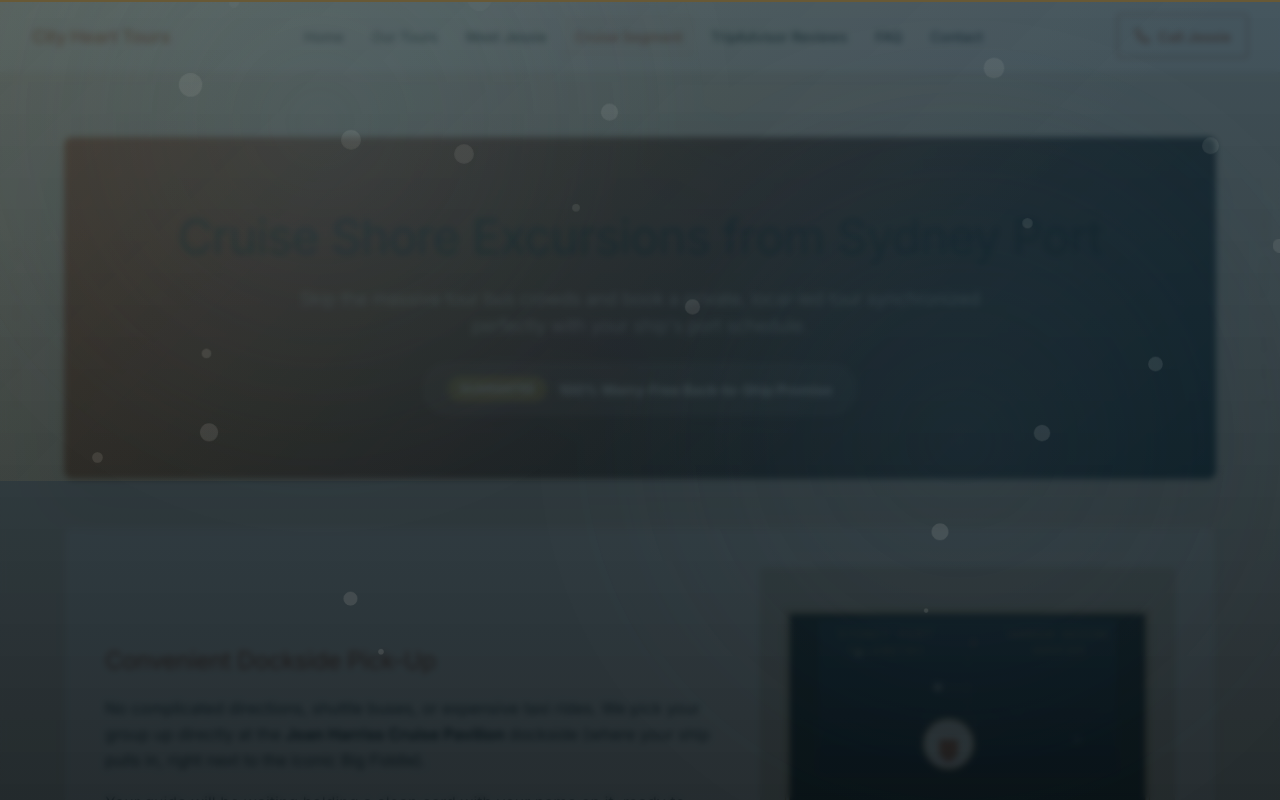
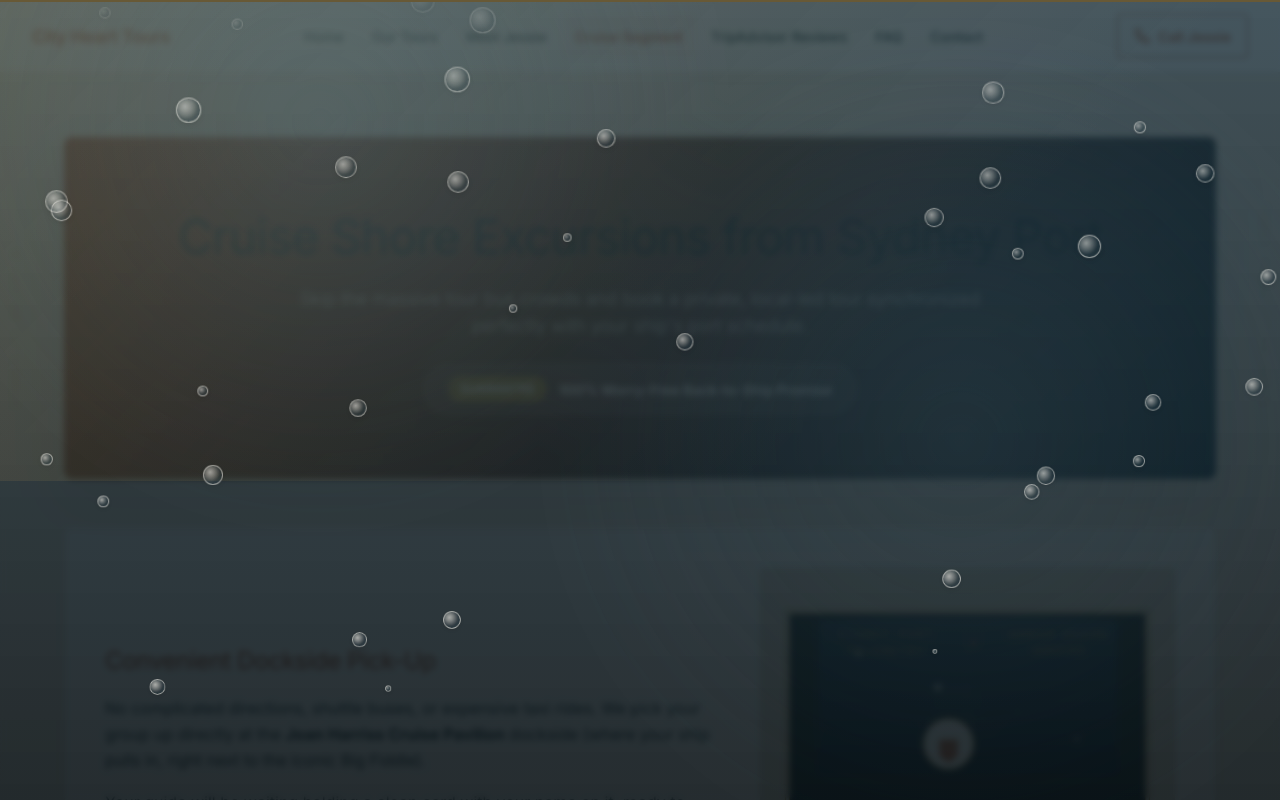
Before and after one commit to Ultron09/CityHeart, a Next.js app: page /cruise-passengers in a window 1280 px wide. Shown: the top 800 px of the page. Built offline with nearby package versions, Linux system fonts and the light colour scheme.

Commit message:
design: implement 3D glass bubbles with specular gradients and liquid horizontal drift animations

```diff
--- a/src/components/SubmersionTransition.module.css
+++ b/src/components/SubmersionTransition.module.css
@@ -33,7 +33,7 @@
 .causticsOverlay {
   position: absolute;
   inset: 0;
-  opacity: 0.18;
+  opacity: 0.32; /* Increased visibility for realistic water caustics */
   background-image:
     radial-gradient(circle at 25% 15%, #FAF7F0 0%, transparent 35%),
     radial-gradient(circle at 75% 55%, #FAF7F0 0%, transparent 40%);
@@ -54,7 +54,7 @@
   left: 0;
   width: 100%;
   height: 60%;
-  background: linear-gradient(135deg, rgba(169, 132, 61, 0.18) 0%, rgba(26, 58, 75, 0) 70%);
+  background: linear-gradient(135deg, rgba(169, 132, 61, 0.24) 0%, rgba(26, 58, 75, 0) 70%);
   pointer-events: none;
   mix-blend-mode: screen;
 }
@@ -130,8 +130,11 @@
 
 .bubble {
   position: absolute;
-  bottom: -40px;
-  background-color: rgba(250, 247, 240, 0.18);
+  bottom: -60px;
+  /* Realistic 3D glass bubble styling: bright highlight at top-left, darker bottom outline */
+  background: radial-gradient(circle at 35% 35%, rgba(250, 247, 240, 0.85) 0%, rgba(250, 247, 240, 0.1) 60%);
+  border: 1px solid rgba(250, 247, 240, 0.85);
+  box-shadow: inset -2px -2px 5px rgba(18, 41, 54, 0.55), 0 2px 5px rgba(0, 0, 0, 0.15);
   border-radius: 50%;
   animation: floatUpViewport 5s infinite linear;
   will-change: transform, opacity;
@@ -139,17 +142,23 @@
 
 @keyframes floatUpViewport {
   0% {
-    transform: translateY(0) scale(0.6);
+    transform: translateY(0) translateX(0) scale(0.6);
     opacity: 0;
   }
   15% {
-    opacity: 0.65;
+    opacity: 0.75;
+  }
+  35% {
+    transform: translateY(-35vh) translateX(12px) scale(0.85);
+  }
+  65% {
+    transform: translateY(-70vh) translateX(-12px) scale(1.05);
   }
   85% {
-    opacity: 0.45;
+    opacity: 0.55;
   }
   100% {
-    transform: translateY(-110vh) scale(1.1);
+    transform: translateY(-110vh) translateX(6px) scale(1.15);
     opacity: 0;
   }
 }
--- a/src/components/SubmersionTransition.tsx
+++ b/src/components/SubmersionTransition.tsx
@@ -95,7 +95,7 @@ export default function SubmersionTransition() {
 
   if (!isActive) return null;
 
-  const bubbles = Array.from({ length: 25 }).map((_, i) => {
+  const bubbles = Array.from({ length: 45 }).map((_, i) => {
     const size = 6 + Math.random() * 18;
     const left = Math.random() * 100;
     const delay = Math.random() * 4;
```
